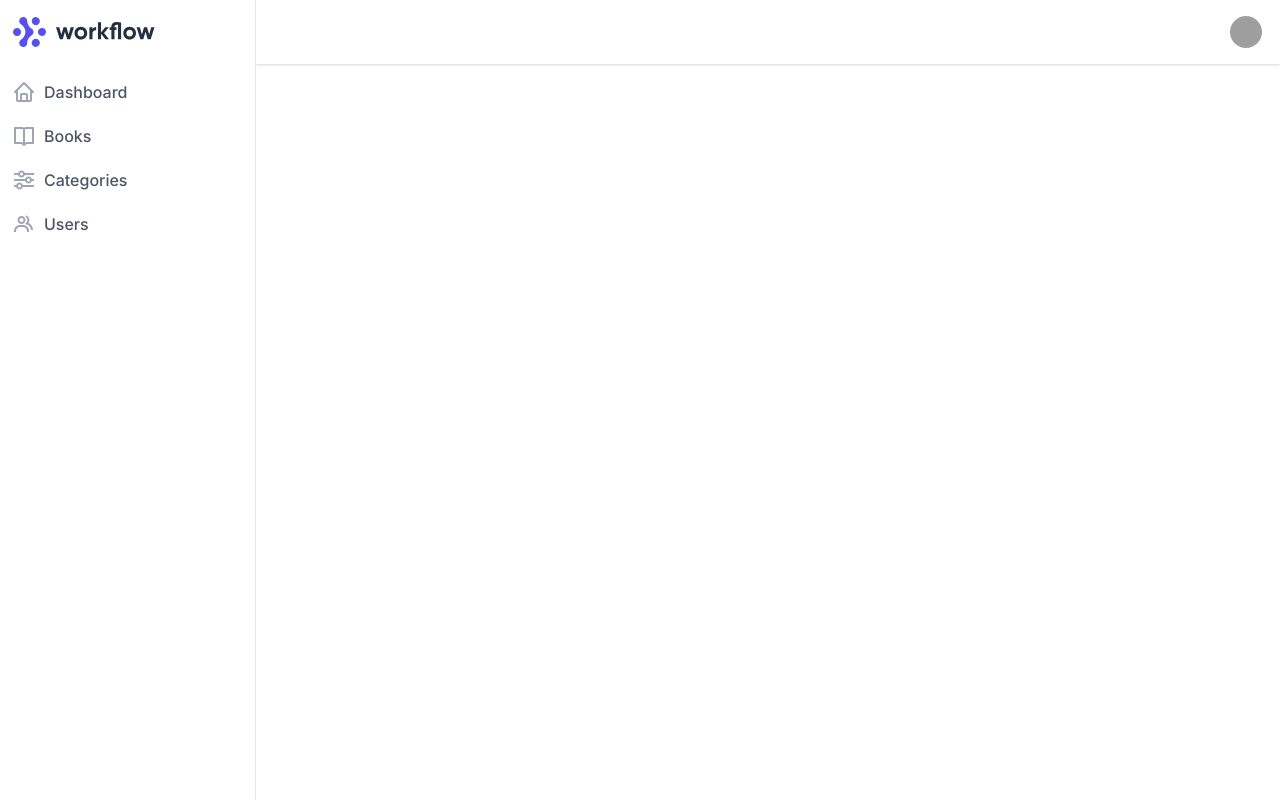
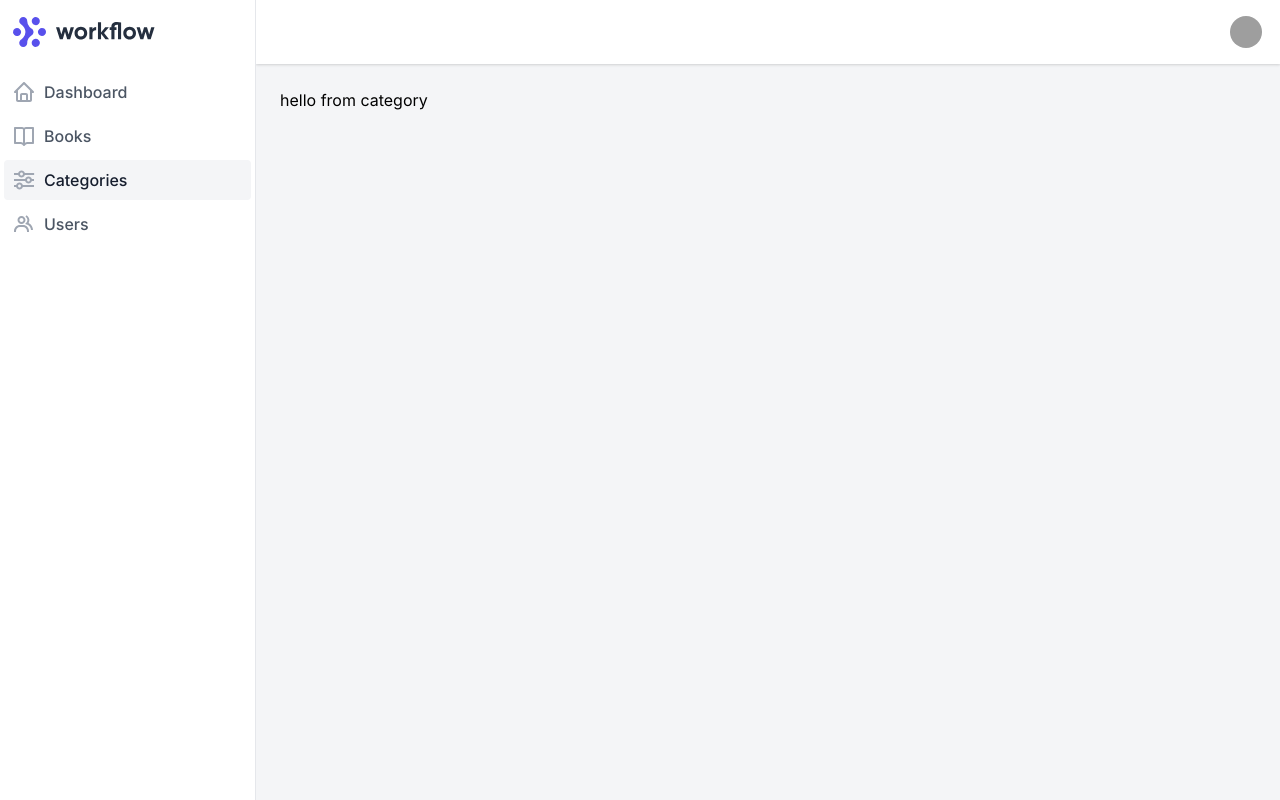
Before and after one commit to abeidahmed/book-review-app, a React (Create React App) app in the folder client/: page /admin/categories in a window 1280 px wide. Built offline with nearby package versions, Linux system fonts and the light colour scheme; grey boxes are pictures that could not be loaded.

Commit message:
Create category page

```diff
--- a/client/src/admin/routes/admin-route.js
+++ b/client/src/admin/routes/admin-route.js
@@ -1,6 +1,7 @@
 import React from "react";
 import { Route, Switch } from "react-router-dom";
 import BookList from "admin/views/book/book-list";
+import CategoryList from "admin/views/category/category-list";
 import Dashboard from "admin/views/dashboard";
 import Header from "admin/views/header";
 import Sidebar from "admin/views/sidebar";
@@ -14,6 +15,7 @@ const AdminRoute = () => {
         <Switch>
           <Route path="/admin/books" component={BookList} />
           <Route path="/admin/dashboard" component={Dashboard} />
+          <Route path="/admin/categories" component={CategoryList} />
         </Switch>
       </div>
     </div>
--- /dev/null
+++ b/client/src/admin/views/category/category-list/index.js
@@ -0,0 +1,14 @@
+import React from "react";
+import { AdminLayout } from "components/layout";
+
+const CategoryList = () => {
+  return (
+    <AdminLayout>
+      <div>
+        <h1>hello from category</h1>
+      </div>
+    </AdminLayout>
+  );
+};
+
+export default CategoryList;
--- a/client/src/admin/views/sidebar/components/link.js
+++ b/client/src/admin/views/sidebar/components/link.js
@@ -17,7 +17,7 @@ const SidebarLink = () => {
     {
       title: "Categories",
       icon: "slider",
-      path: "/hello-world"
+      path: "/admin/categories"
     },
     {
       title: "Users",
```
